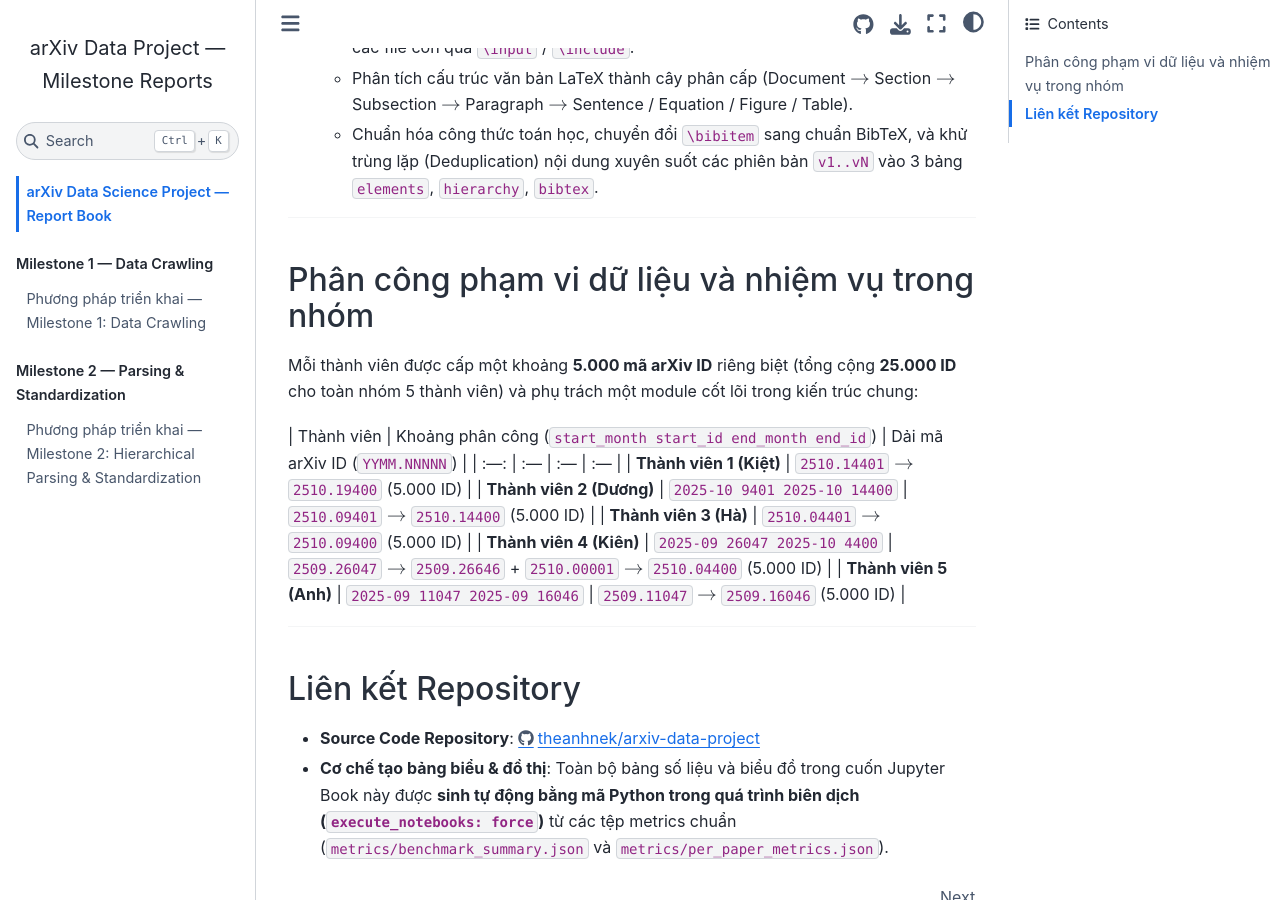
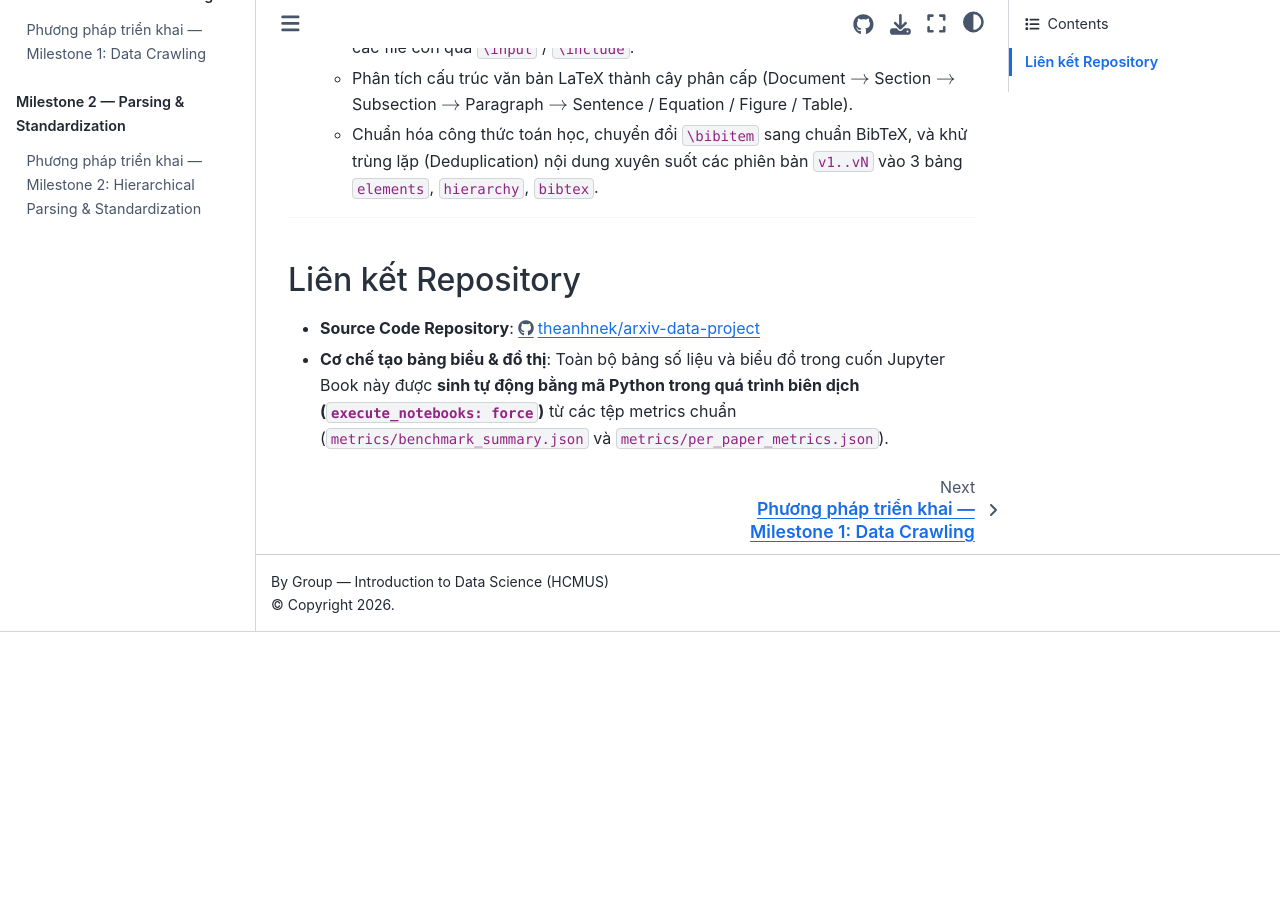
Before and after one commit to kilabeobeo72/arxiv-data-report, a Jupyter Book: the page built from intro.md, in a window 1280 px wide and 900 px high, scrolled down 660 px. Built offline with Jupyter Book 1.0.4 settings and Sphinx 7.4.7 and the Sphinx Book theme 1.1.4, drawn with Linux system fonts in a browser that asks for light colours; pages that are not in the unit, such as notebooks, are missing from menus; after the commit the page ends 1292 px from its top, so only the background shows below that.

Commit message:
Update intro.md

```diff
--- a/intro.md
+++ b/intro.md
@@ -17,20 +17,6 @@ Dự án xây dựng một đường ống (pipeline) thu thập, phân tích c
 
 ---
 
-## Phân công phạm vi dữ liệu và nhiệm vụ trong nhóm
-
-Mỗi thành viên được cấp một khoảng **5.000 mã arXiv ID** riêng biệt (tổng cộng **25.000 ID** cho toàn nhóm 5 thành viên) và phụ trách một module cốt lõi trong kiến trúc chung:
-
-| Thành viên | Khoảng phân công (`start_month start_id end_month end_id`) | Dải mã arXiv ID (`YYMM.NNNNN`) |
-| :---: | :--- | :--- | :--- |
-| **Thành viên 1 (Kiệt)** | `2510.14401` $\rightarrow$ `2510.19400` (5.000 ID) |
-| **Thành viên 2 (Dương)** | `2025-10 9401 2025-10 14400` | `2510.09401` $\rightarrow$ `2510.14400` (5.000 ID) |
-| **Thành viên 3 (Hà)** | `2510.04401` $\rightarrow$ `2510.09400` (5.000 ID) |
-| **Thành viên 4 (Kiên)** | `2025-09 26047 2025-10 4400` | `2509.26047` $\rightarrow$ `2509.26646` + `2510.00001` $\rightarrow$ `2510.04400` (5.000 ID) |
-| **Thành viên 5 (Anh)** |  `2025-09 11047 2025-09 16046` | `2509.11047` $\rightarrow$ `2509.16046` (5.000 ID) |
-
----
-
 ## Liên kết Repository
 
 - **Source Code Repository**: [https://github.com/theanhnek/arxiv-data-project](https://github.com/theanhnek/arxiv-data-project)
```
